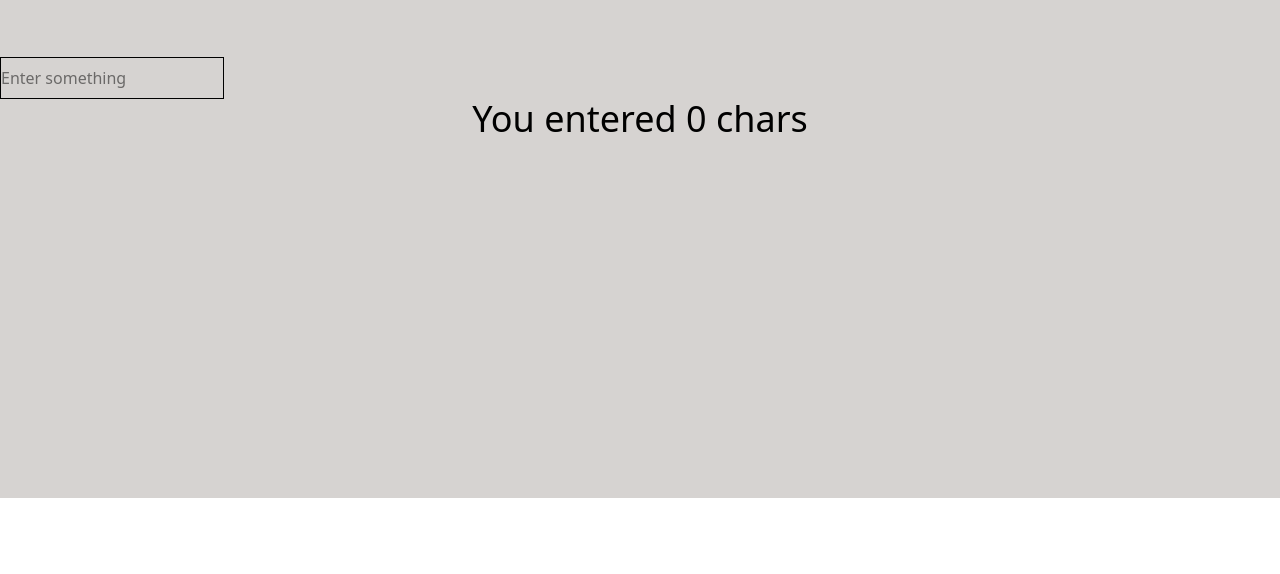
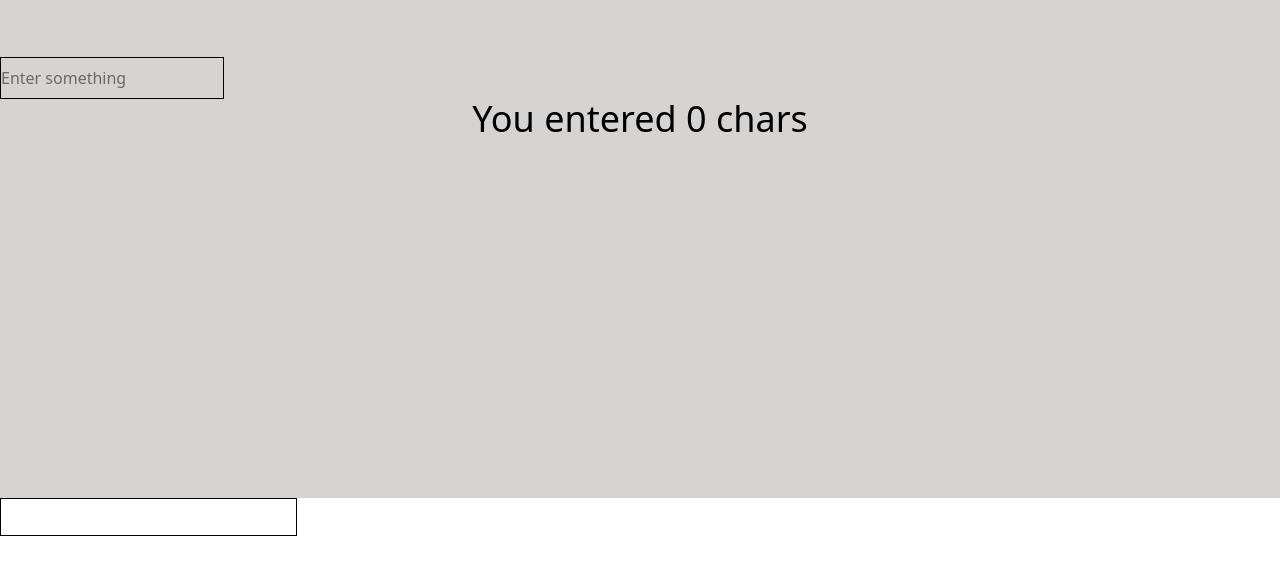
Before and after one commit to Mahtab-217/React_Hook, a React (Vite) app: page / in a window 1280 px wide. Shown: the part 1126-1700 px from the top of the page. Before the commit the page ends 1624 px from the top, so only its background shows below. Built offline with nearby package versions, Linux system fonts and the light colour scheme.

Commit message:
new component

```diff
--- a/src/App.jsx
+++ b/src/App.jsx
@@ -2,6 +2,7 @@ import Effect1 from "./components/Effect1";
 import Effect2 from "./components/Effect2";
 import Effect3 from "./Effect3";
 import Effect4 from "./Effect4";
+import Effect5 from "./Effect5";
 
 export default function App(){
   return (
@@ -10,6 +11,7 @@ export default function App(){
       <Effect2/>
       <Effect3/>
       <Effect4/>
+      <Effect5/>
     </div>
   )
 }
--- a/src/Effect5.jsx
+++ b/src/Effect5.jsx
@@ -1,7 +1,11 @@
+import { useState } from "react"
+
 export default function Effect5(){
+    const [value, setValue]= useState(" ");
     return (
-        <div>
-
+        <div className="w-full h-screen ">
+            <h1>{value}</h1>
+            <input type="text" onChange={(e)=>setValue(e.target.value)} className="border py-1.5 px-8" />
         </div>
     )
 }
```
